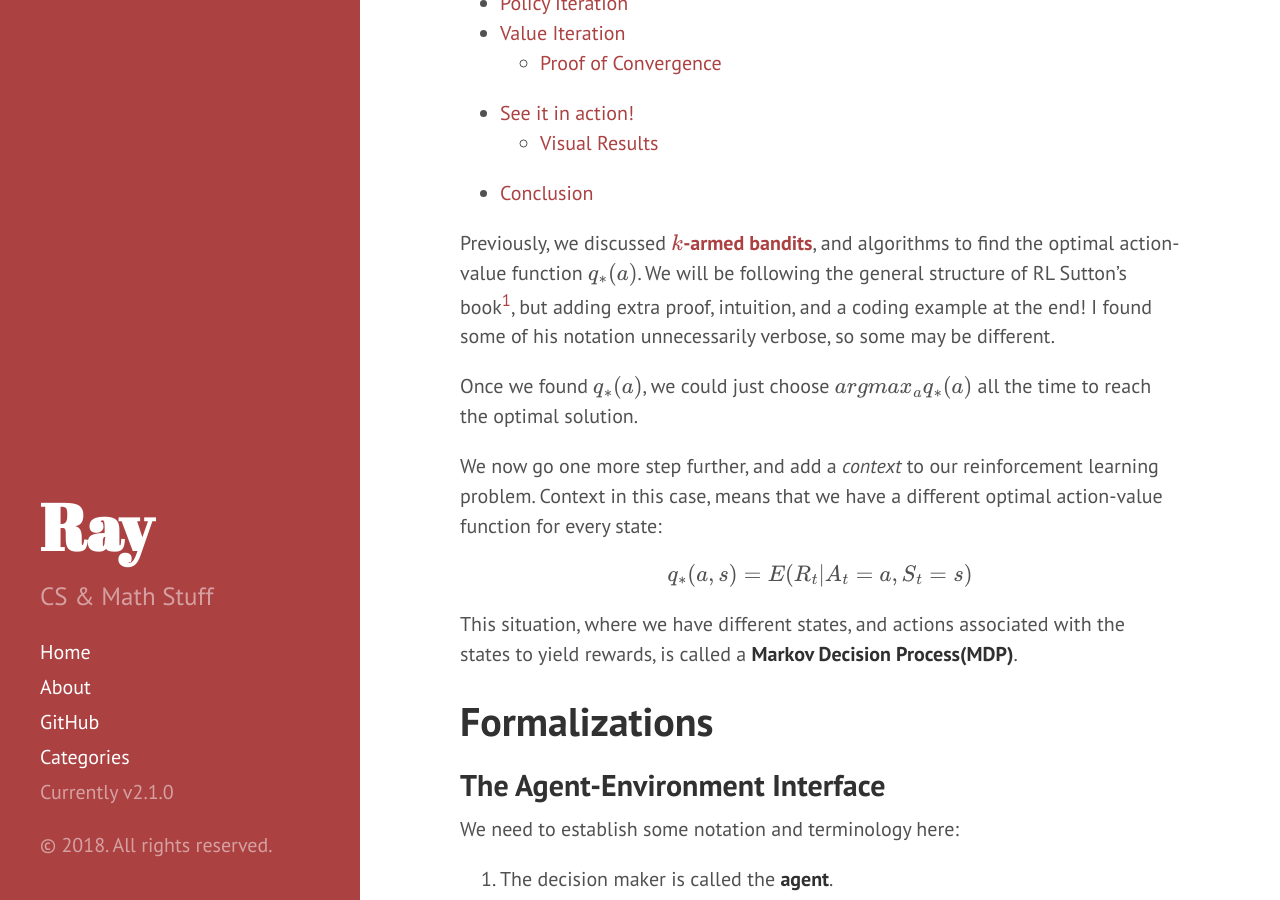
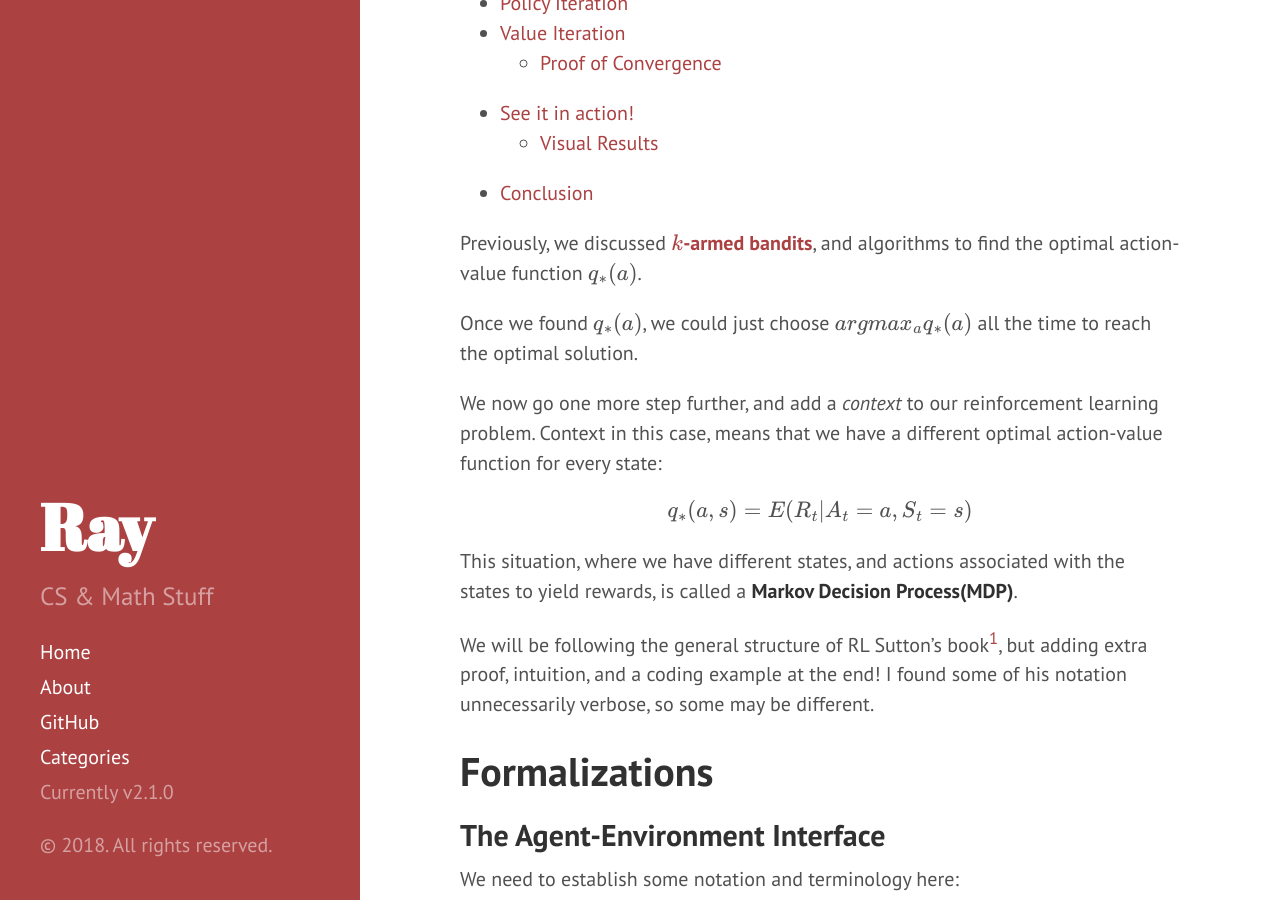
Before and after one commit to OneRaynyDay/oneraynyday.github.io, a Jekyll site: the page built from _posts/2018-05-06-Reinforcement-Learning-MDPs.md, in a window 1280 px wide and 900 px high, scrolled down 459 px. Built offline with Jekyll 4.4.1, drawn with Linux system fonts in a browser that asks for light colours; formulas are drawn with MathJax 3; some of the changed lines change nothing that is shown.

Commit message:
Updating files

```diff
--- a/_posts/2018-05-06-Reinforcement-Learning-MDPs.md
+++ b/_posts/2018-05-06-Reinforcement-Learning-MDPs.md
@@ -11,7 +11,7 @@
 * TOC
 {:toc}
 
-Previously, we discussed [**$k$-armed bandits**](https://oneraynyday.github.io/ml/2018/05/03/Reinforcement-Learning-Bandit/), and algorithms to find the optimal action-value function $q\_\*(a)$. We will be following the general structure of RL Sutton's book[^1], but adding extra proof, intuition, and a coding example at the end! I found some of his notation unnecessarily verbose, so some may be different.
+Previously, we discussed [**$k$-armed bandits**](https://oneraynyday.github.io/ml/2018/05/03/Reinforcement-Learning-Bandit/), and algorithms to find the optimal action-value function $q\_\*(a)$.
 
 Once we found $q_\*(a)$, we could just choose $argmax_a q_\*(a)$ all the time to reach the optimal solution.
 
@@ -20,6 +20,8 @@
 $$q_*(a,s) = E(R_t|A_t=a, S_t=s)$$
 
 This situation, where we have different states, and actions associated with the states to yield rewards, is called a **Markov Decision Process(MDP)**.
+
+We will be following the general structure of RL Sutton's book[^1], but adding extra proof, intuition, and a coding example at the end! I found some of his notation unnecessarily verbose, so some may be different.
 
 # Formalizations
 
```
